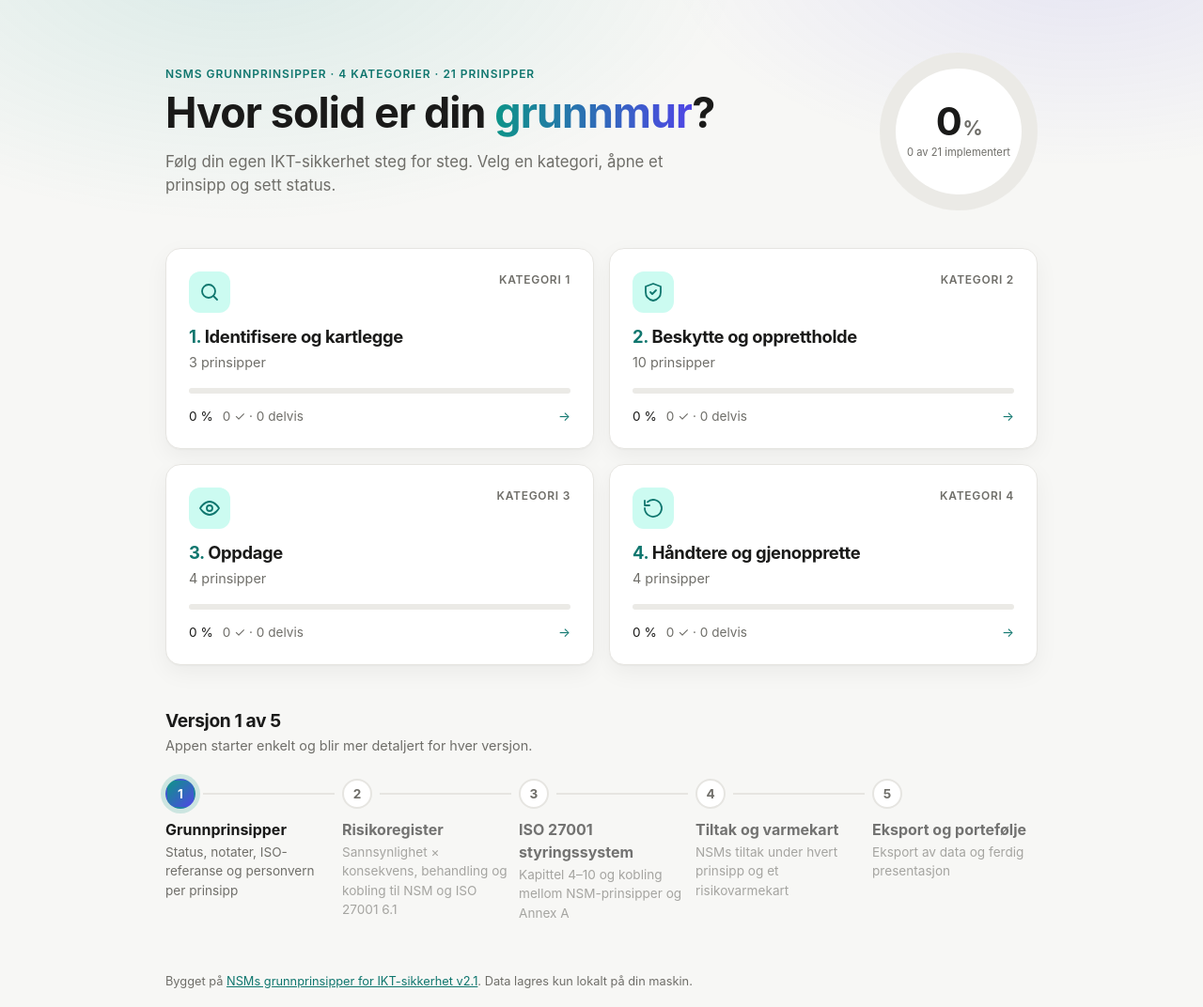
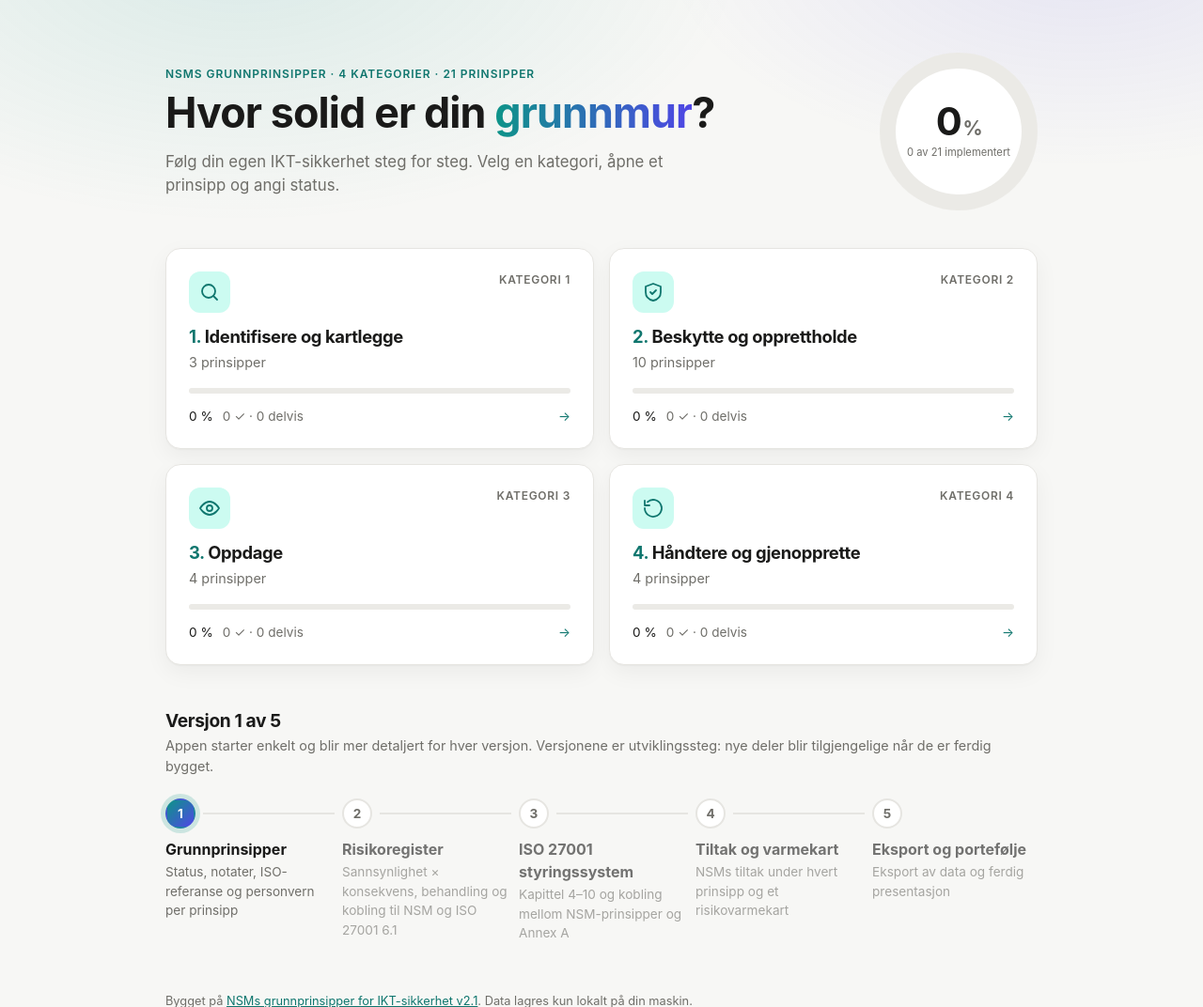
Before and after one commit to ulaskorhan/grc-grunnmur, a Flask app: page / in a window 1280 px wide. Shown: the part 57-1129 px from the top of the page at 94% size. Run offline with Flask 3, Linux system fonts and the light colour scheme; data that the repository does not hold is empty.

Commit message:
Clarify homepage text: 'angi status' and explain version steps
Co-Authored-By: Claude Opus 5.5 <noreply@anthropic.com>

```diff
--- a/templates/home.html
+++ b/templates/home.html
@@ -9,7 +9,7 @@
     <p class="eyebrow">NSMs grunnprinsipper · {{ cards|length }} kategorier · {{ total }} prinsipper</p>
     <h1>Hvor solid er din <span class="highlight">grunnmur</span>?</h1>
     <p class="lead">Følg din egen IKT-sikkerhet steg for steg. Velg en kategori,
-       åpne et prinsipp og sett status.</p>
+       åpne et prinsipp og angi status.</p>
   </div>
 
   <!-- The ring is a CSS conic-gradient. --p is the percentage it fills. -->
@@ -49,7 +49,8 @@
 <section class="roadmap">
   <div class="section-head">
     <h2>Versjon {{ current_version }} av {{ roadmap|length }}</h2>
-    <p class="muted">Appen starter enkelt og blir mer detaljert for hver versjon.</p>
+    <p class="muted">Appen starter enkelt og blir mer detaljert for hver versjon.
+       Versjonene er utviklingssteg: nye deler blir tilgjengelige når de er ferdig bygget.</p>
   </div>
   <ol class="stepper">
     {% for number, name, text in roadmap %}
```
